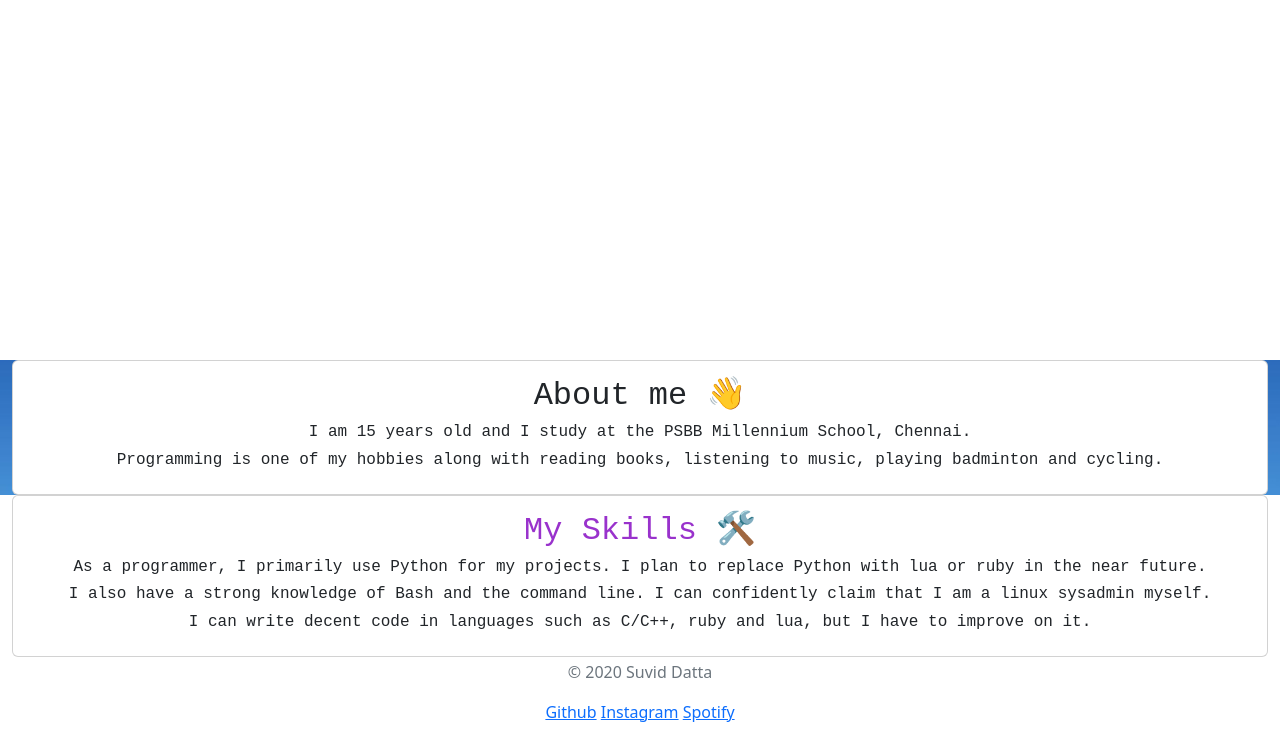
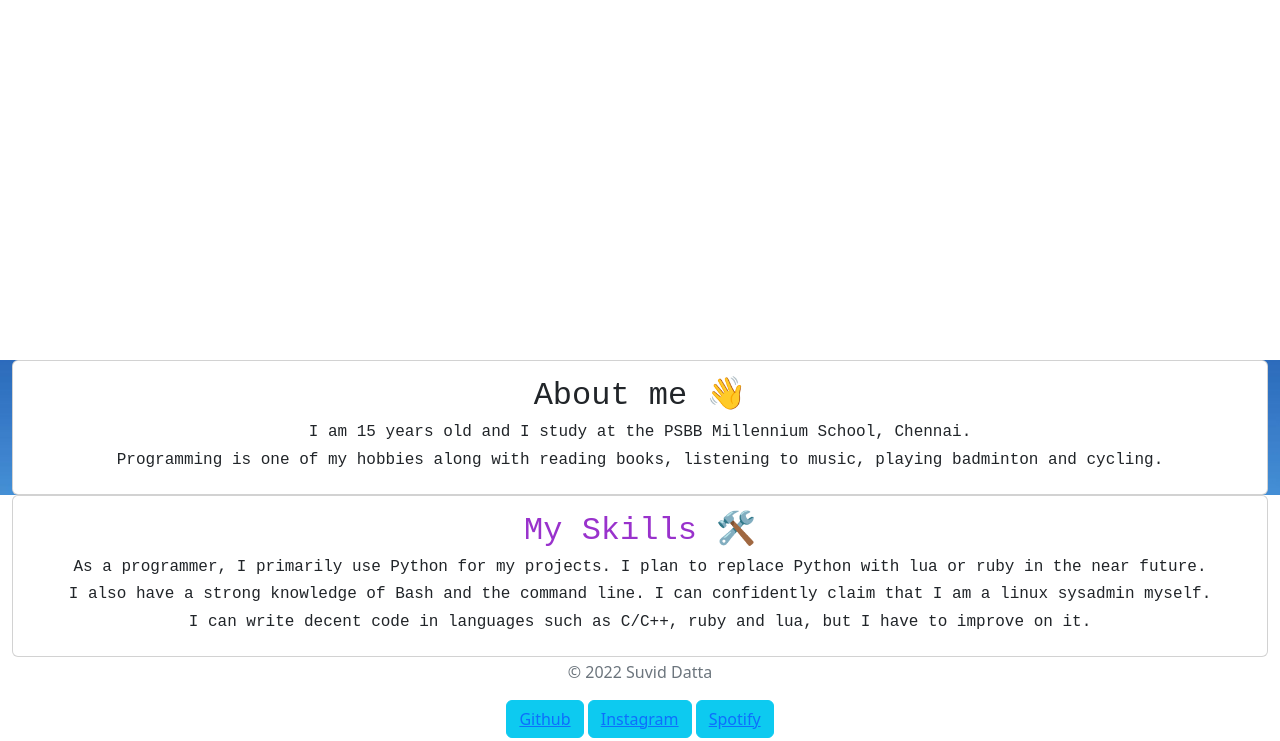
Before and after one commit to Amazeryogo/amazeryogo.in, a plain HTML site: page src/templates/index.html in a window 1280 px wide. Shown: the part 440-1181 px from the top of the page. Drawn offline with nearby package versions, Linux system fonts and the light colour scheme.

Commit message:
listening to talking to myself by linkin park

```diff
--- a/src/templates/index.html
+++ b/src/templates/index.html
@@ -83,10 +83,10 @@ footer {
         <div class="container-fluid">
             <div class="row">
                 <div class="col-md-12">
-                    <p class="text-muted">© 2020 Suvid Datta</p>
-                    <a href="https://github.com/Amazeryogo">Github</a>
-                    <a href="https://www.instagram.com/Amazeryogo/">Instagram</a>
-                    <a href="https://open.spotify.com/user/p46kuy15wgr1aa8x132asq9o4">Spotify</a>
+                    <p class="text-muted">© 2022 Suvid Datta</p>
+                    <button type="button" class="btn btn-info"><a href="https://github.com/Amazeryogo">Github</a></button>
+                    <button type="button" class="btn btn-info"><a href="https://www.instagram.com/Amazeryogo/">Instagram</a></button>
+                    <button type="button" class="btn btn-info"><a href="https://open.spotify.com/user/p46kuy15wgr1aa8x132asq9o4">Spotify</a></button>
                 </div>
             </div>
         </div>
```
